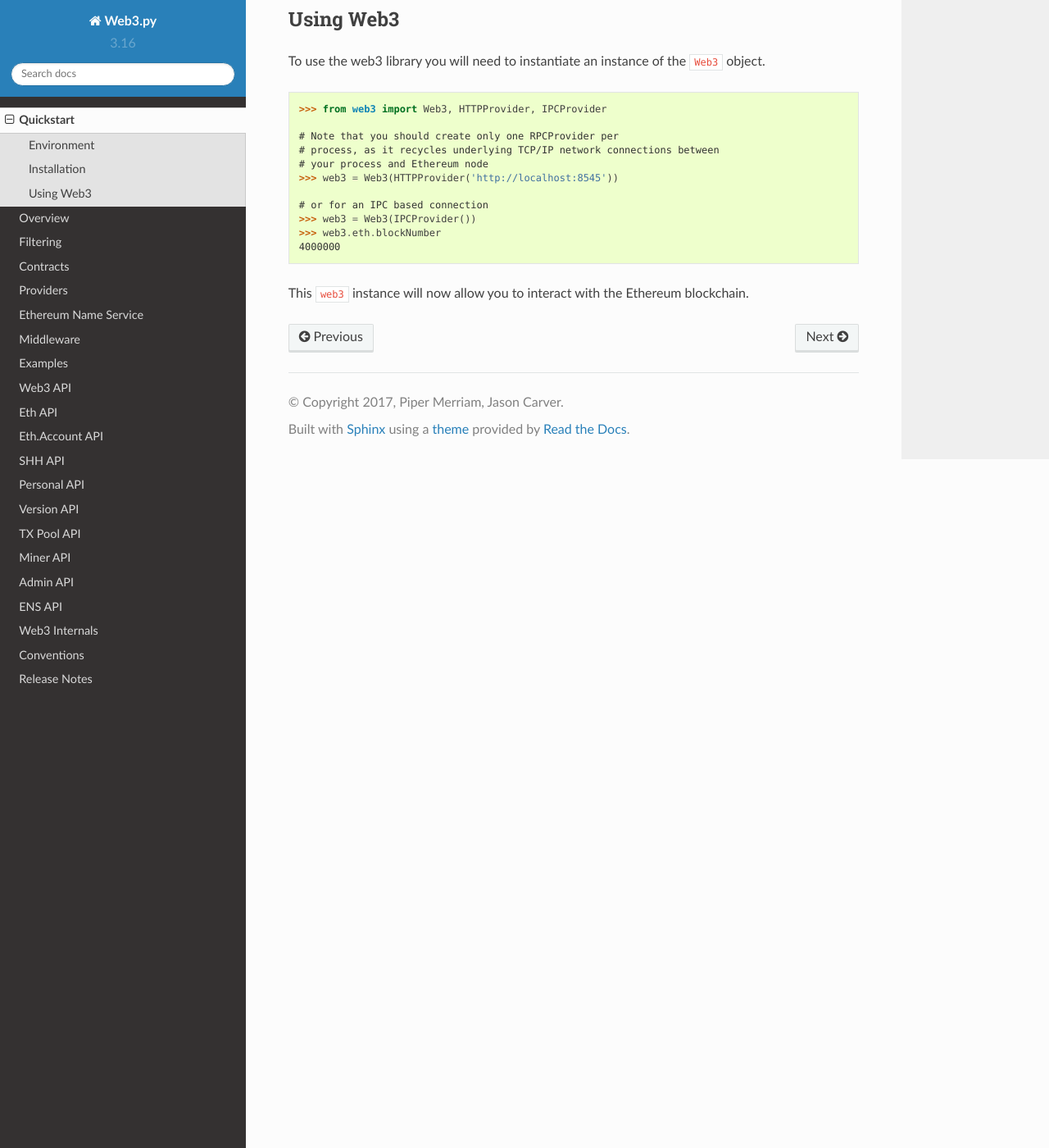
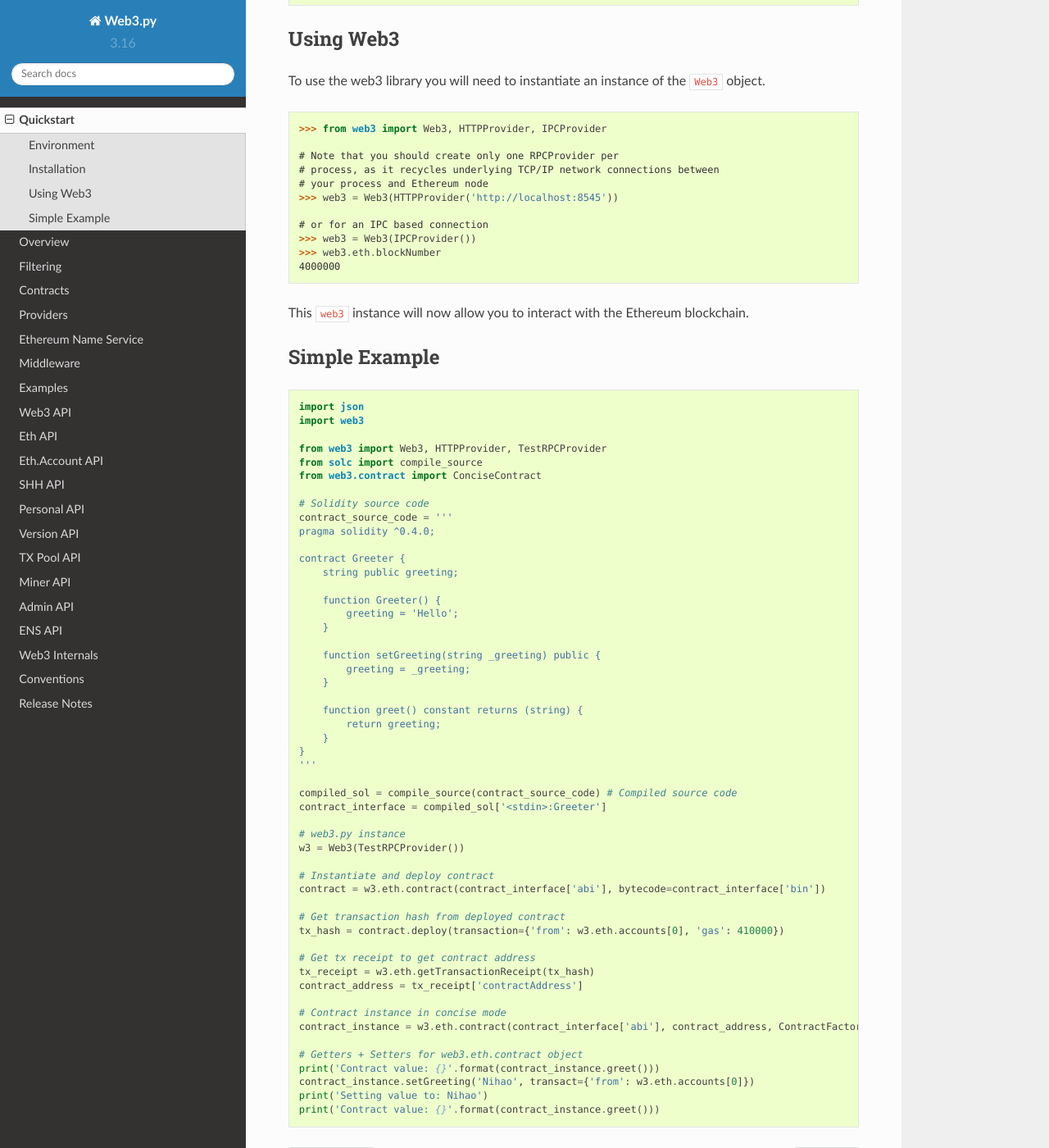
Before and after one commit to shuziren/web3.py, a Sphinx documentation site: the page built from docs/quickstart.rst, in a window 1280 px wide and 1400 px high, scrolled down 1136 px. Shown: the whole window at 82% size. Built offline with Sphinx 7.4.7 and the Read the Docs theme 2.0.0, drawn with Linux system fonts in a browser that asks for light colours.

Commit message:
Update quickstart.rst

```diff
--- a/docs/quickstart.rst
+++ b/docs/quickstart.rst
@@ -78,3 +78,61 @@ To use the web3 library you will need to instantiate an instance of the
 
 This ``web3`` instance will now allow you to interact with the Ethereum
 blockchain.
+
+Simple Example
+--------------
+
+.. code-block:: python
+
+    import json
+    import web3
+
+    from web3 import Web3, HTTPProvider, TestRPCProvider
+    from solc import compile_source
+    from web3.contract import ConciseContract
+
+    # Solidity source code
+    contract_source_code = '''
+    pragma solidity ^0.4.0;
+
+    contract Greeter {
+        string public greeting;
+
+        function Greeter() {
+            greeting = 'Hello';
+        }
+
+        function setGreeting(string _greeting) public {
+            greeting = _greeting;
+        }
+
+        function greet() constant returns (string) {
+            return greeting;
+        }
+    }
+    '''
+
+    compiled_sol = compile_source(contract_source_code) # Compiled source code
+    contract_interface = compiled_sol['<stdin>:Greeter']
+
+    # web3.py instance
+    w3 = Web3(TestRPCProvider())
+
+    # Instantiate and deploy contract
+    contract = w3.eth.contract(contract_interface['abi'], bytecode=contract_interface['bin'])
+
+    # Get transaction hash from deployed contract
+    tx_hash = contract.deploy(transaction={'from': w3.eth.accounts[0], 'gas': 410000})
+
+    # Get tx receipt to get contract address
+    tx_receipt = w3.eth.getTransactionReceipt(tx_hash)
+    contract_address = tx_receipt['contractAddress']
+
+    # Contract instance in concise mode
+    contract_instance = w3.eth.contract(contract_interface['abi'], contract_address, ContractFactoryClass=ConciseContract)
+
+    # Getters + Setters for web3.eth.contract object
+    print('Contract value: {}'.format(contract_instance.greet()))
+    contract_instance.setGreeting('Nihao', transact={'from': w3.eth.accounts[0]})
+    print('Setting value to: Nihao')
+    print('Contract value: {}'.format(contract_instance.greet()))
```
